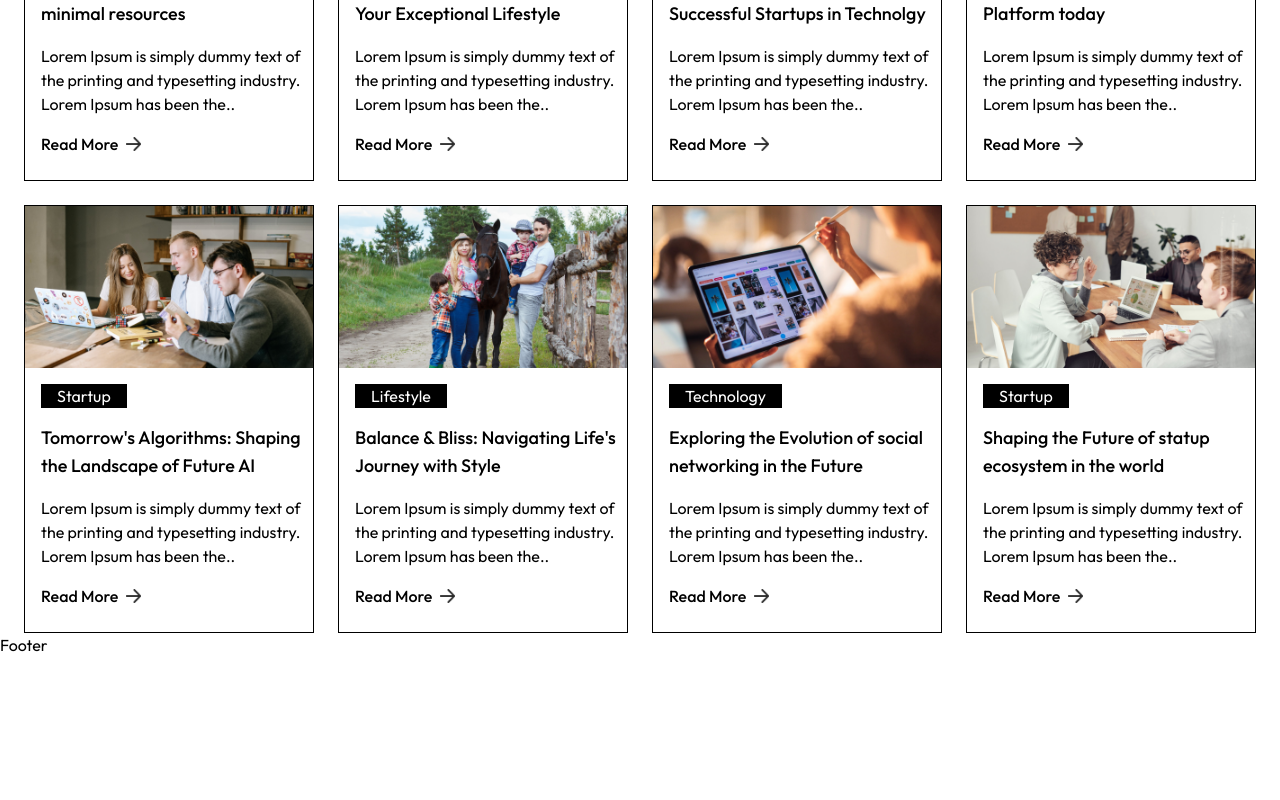
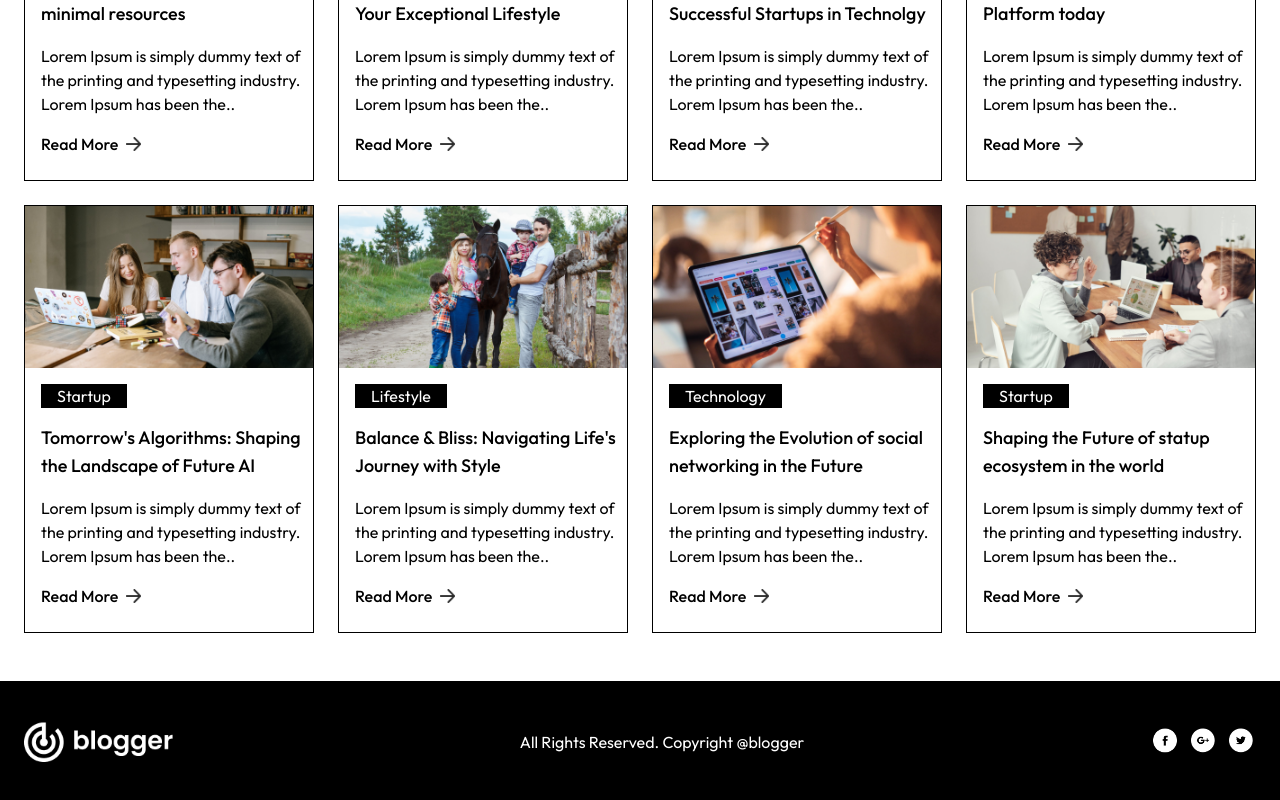
Before and after one commit to mohangrg2018/blog, a Next.js app: page / in a window 1280 px wide. Shown: the part 1563-2363 px from the top of the page. Before the commit the page ends 2220 px from the top, so only its background shows below. Built offline with nearby package versions, Linux system fonts and the light colour scheme.

Commit message:
footer section added

```diff
--- a/components/Footer.jsx
+++ b/components/Footer.jsx
@@ -1,7 +1,39 @@
+import { assets } from "@/Assets/assets";
+import Image from "next/image";
 import React from "react";
 
 const Footer = () => {
-  return <div>Footer</div>;
+  return (
+    <footer className="mt-12 bg-black text-white py-10">
+      <div className="container__width flex flex-col gap-10 md:flex-row justify-between items-center">
+        <Image src={assets.logo_light} alt="logo" width={150} height={150} />
+        <p>All Rights Reserved. Copyright @blogger</p>
+        <div className="flex items-center gap-2">
+          <Image
+            src={assets.facebook_icon}
+            alt="facebook"
+            width={30}
+            height={30}
+            className="cursor-pointer"
+          />
+          <Image
+            src={assets.googleplus_icon}
+            alt="googleplus"
+            width={30}
+            height={30}
+            className="cursor-pointer"
+          />
+          <Image
+            src={assets.twitter_icon}
+            alt="twitter"
+            width={30}
+            height={30}
+            className="cursor-pointer"
+          />
+        </div>
+      </div>
+    </footer>
+  );
 };
 
 export default Footer;
```
